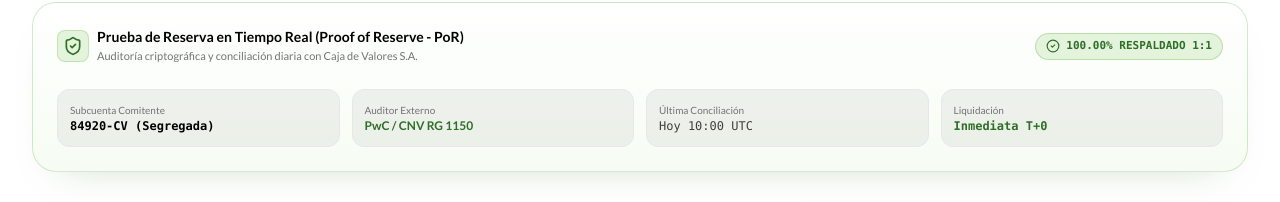
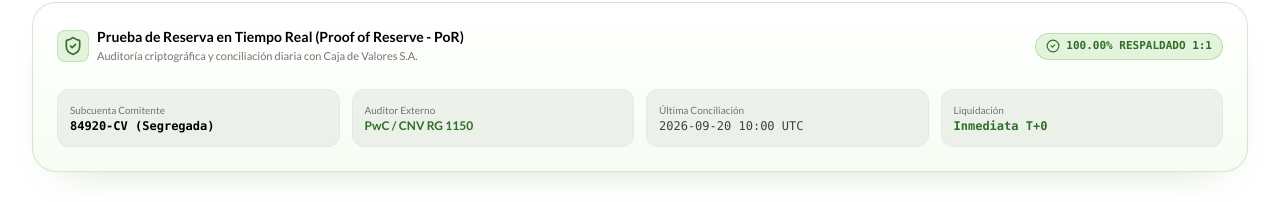
Before and after one commit to Erosmart/fractachain, a Next.js app in the folder frontend/: page /stocks in a window 1280 px wide. Shown: the part 333-535 px from the top of the page. Built offline with nearby package versions, Linux system fonts and the light colour scheme; no server answers; sample sign-in values are in the browser's storage.

Commit message:
fix(stocks): use a fixed audit timestamp instead of today's date

```diff
--- a/frontend/src/app/stocks/page.tsx
+++ b/frontend/src/app/stocks/page.tsx
@@ -32,7 +32,7 @@ const DEFAULT_STOCKS: StockCustody[] = [
     totalSharesInCustody: 150000,
     tokensCirculating: 150000,
     backingRatio: 1.0,
-    lastAuditTimestamp: new Date().toISOString().split('T')[0] + ' 10:00 UTC',
+    lastAuditTimestamp: '2026-09-20 10:00 UTC',
     auditor: 'PricewaterhouseCoopers (PwC) / CNV',
     priceUsd: 28.50,
     change24h: 3.2,
@@ -46,7 +46,7 @@ const DEFAULT_STOCKS: StockCustody[] = [
     totalSharesInCustody: 220000,
     tokensCirculating: 220000,
     backingRatio: 1.0,
-    lastAuditTimestamp: new Date().toISOString().split('T')[0] + ' 10:00 UTC',
+    lastAuditTimestamp: '2026-09-20 10:00 UTC',
     auditor: 'PricewaterhouseCoopers (PwC) / CNV',
     priceUsd: 41.20,
     change24h: -1.1,
@@ -60,7 +60,7 @@ const DEFAULT_STOCKS: StockCustody[] = [
     totalSharesInCustody: 85000,
     tokensCirculating: 85000,
     backingRatio: 1.0,
-    lastAuditTimestamp: new Date().toISOString().split('T')[0] + ' 10:00 UTC',
+    lastAuditTimestamp: '2026-09-20 10:00 UTC',
     auditor: 'PricewaterhouseCoopers (PwC) / CNV',
     priceUsd: 54.80,
     change24h: 1.8,
@@ -171,7 +171,7 @@ export default function StocksPage() {
           </div>
           <div className="p-3 rounded-xl bg-black/5 border border-black/8">
             <span className="text-[10px] text-neutral-500 block">Última Conciliación</span>
-            <span className="font-mono text-neutral-700">Hoy 10:00 UTC</span>
+            <span className="font-mono text-neutral-700">{selectedStock.lastAuditTimestamp || '—'}</span>
           </div>
           <div className="p-3 rounded-xl bg-black/5 border border-black/8">
             <span className="text-[10px] text-neutral-500 block">Liquidación</span>
```
